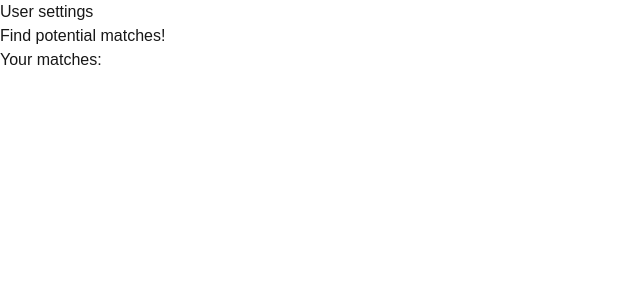
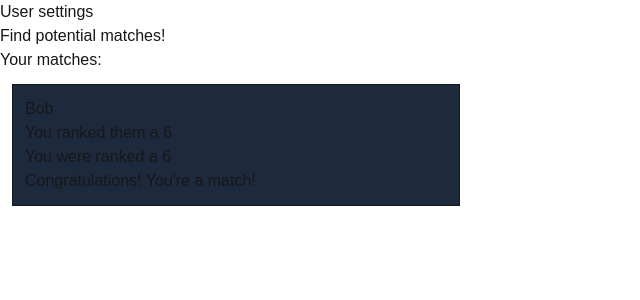
Before and after one commit to cavalier08/cursed-dating-app, a Next.js app: page /matches in a window 1280 px wide. Shown: the top 300 px of the page, without its empty margins (0-640 px from the left). Built offline with nearby package versions, Linux system fonts and the light colour scheme; no server answers.

Commit message:
Added interfaces for User objects

```diff
--- a/src/components/UserProfile.tsx
+++ b/src/components/UserProfile.tsx
@@ -1,12 +1,21 @@
+import { User } from '../pages/matches copy';
 
-export default function UserProfile({ data = { name: "", username: "", yourRank: -1, theirRank: -1 } }) {
-    const yourRankExists = (data.yourRank != -1);
-    const theirRankExists = (data.theirRank != -1);
+interface PropsType {
+    data: User
+}
+
+export default function UserProfile(props: PropsType) {
+    const yourRankExists = (props.data.yourRank != -1);
+    const theirRankExists = (props.data.theirRank != -1);
+    const diff = (props.data.yourRank - props.data.theirRank);
     return (
-        <div>
-            <p>{ data.name }</p>
-            {yourRankExists && <p>You ranked them a { data.yourRank }</p>}
-            {theirRankExists && <p>They ranked you a { data.theirRank }</p>}
+        <div className="m-3 p-3 bg-slate-800 border w-md">
+            <p>{ props.data.name }</p>
+            {yourRankExists && <p>You ranked them a { props.data.yourRank }</p>}
+            {theirRankExists && <p>You were ranked a { props.data.theirRank }</p>}
+            {(diff == 0) && <p>Congratulations! You're a match!</p>}
+            {(diff < 0) && <p></p>}
+            {(diff > 0) && <p></p>}
         </div>
     )
 }
--- a/src/pages/matches.tsx
+++ b/src/pages/matches.tsx
@@ -3,15 +3,23 @@ import '../app/globals.css';
 import { useState, useEffect } from 'react';
 import UserProfile from "../components/UserProfile";
 
+export interface User {
+    name: string,
+    username: string,
+    yourRank: number,
+    theirRank: number
+}
+
 export default function Matches() {
     // Set state to be an array of JSON objects, each one representing a user you have ranked / who has ranked you
-    const defaultUser = {  // this is just to set the type of the state
-        name: "",
-        username: "",
-        yourRank: -1,
-        theirRank: -1
+    const defaultUser = {  // default user, for testing UI only
+        name: "Bob",
+        username: "bobby",
+        yourRank: 6,
+        theirRank: 6
     };
-    const [results, setResults] = useState([defaultUser]);
+    let users: User[] = [defaultUser];
+    const [results, setResults] = useState(users);
 
     // Request matches from API
     const URL = '';
@@ -22,7 +30,7 @@ export default function Matches() {
     }
     // Send request immediately upon loading
     useEffect(() => {
-        getMatches();
+        //getMatches();
     }, []);
 
     return (
```
